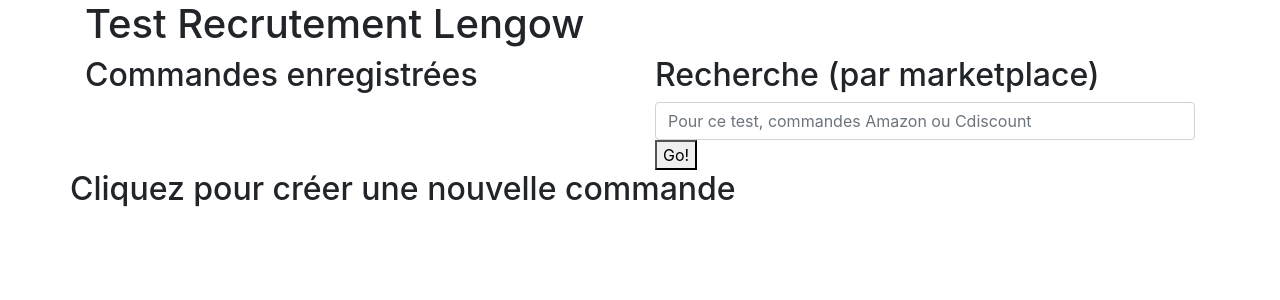
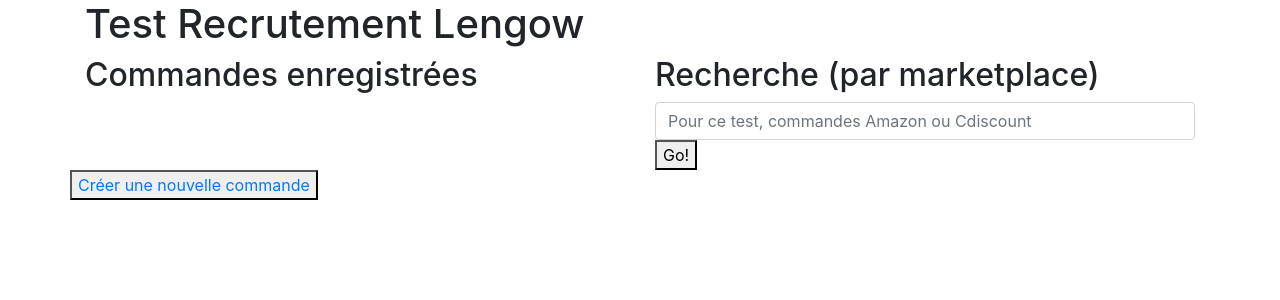
Before and after one commit to Nastyflav/test-lengow, a Django app: page / in a window 1280 px wide. Shown: the top 300 px of the page. Run offline with Django 3.2, Linux system fonts and the light colour scheme; data that the repository does not hold is empty.

Commit message:
Link between index and order creation is OK + PEP8

```diff
--- a/lengow/orders/templates/orders/index.html
+++ b/lengow/orders/templates/orders/index.html
@@ -27,7 +27,8 @@
 </div>
 
 <div class="row">
-    <h2>Cliquez pour créer une nouvelle commande</h2>
+    <button type="button">
+    <a href="{% url 'orders:order-add' %}">Créer une nouvelle commande</a></button>
 </div>
 
 {% endblock %}
```
Also changed, not shown: lengow/orders/tests/tests_urls.py (line endings or trailing spaces), lengow/orders/views.py (line endings or trailing spaces).
